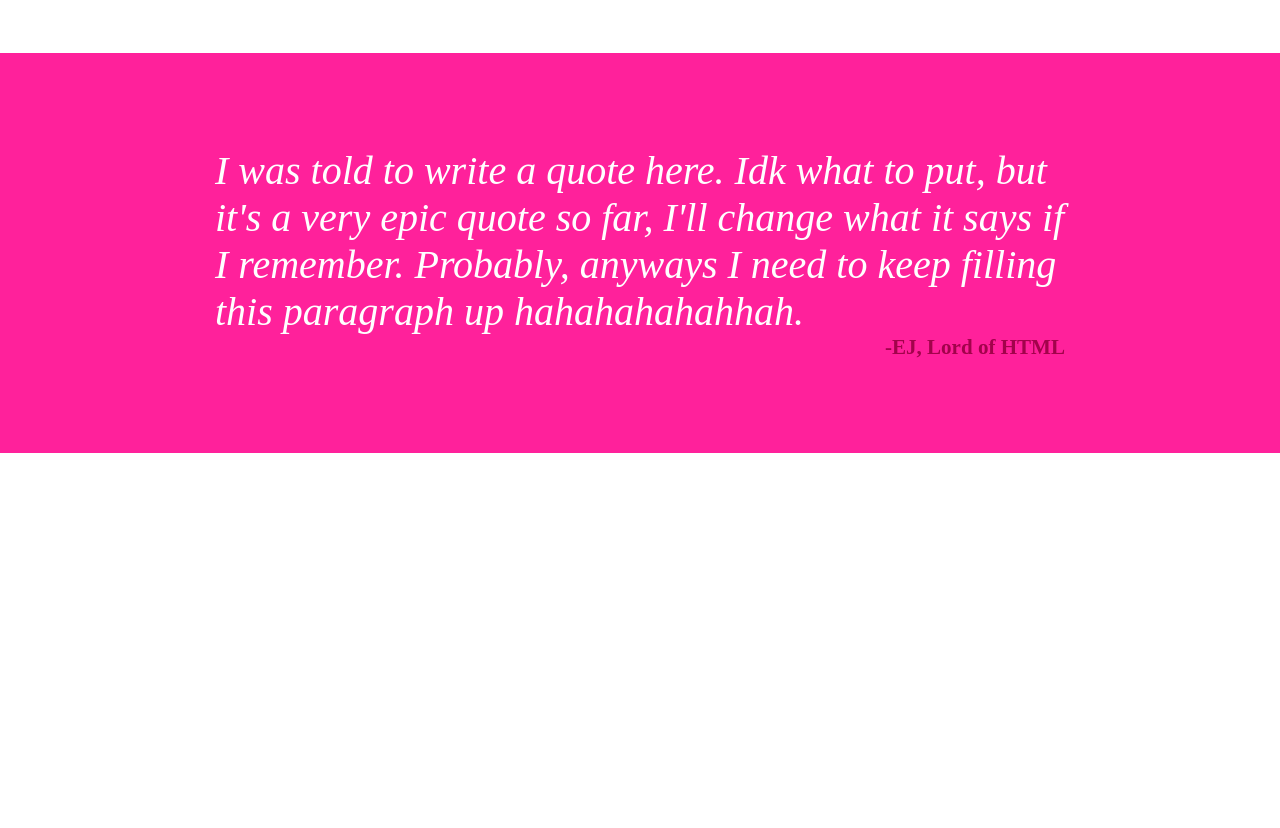
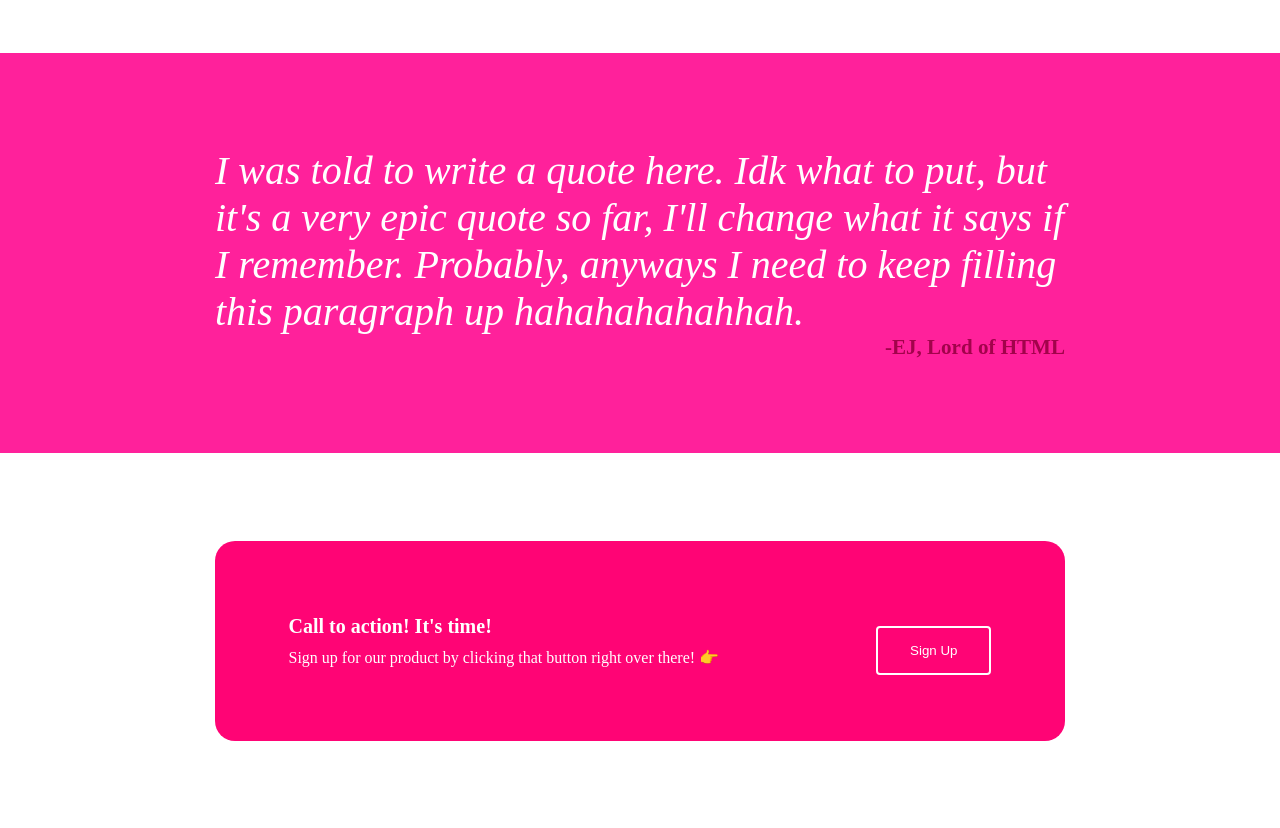
Before and after one commit to thatejguy/landing-page, a plain HTML site: page index.html in a window 1280 px wide. Shown: the part 697-1525 px from the top of the page. Before the commit the page ends 1150 px from the top, so only its background shows below. Drawn offline with Linux system fonts and the light colour scheme.

Commit message:
Added new section which contains a signup container

```diff
--- a/index.html
+++ b/index.html
@@ -66,5 +66,22 @@
         </div>
     </section>
 
+    <section class="signup">
+        <div class="signupcontainer">
+            <div class="textboxcontainer">
+               <div class="actiontext">
+                <h4>Call to action! It's time!</h4>
+                <p>Sign up for our product by clicking that button right over there! &#128073</p>
+               </div>
+
+               <div class="buttoncontainer">
+                <button class="footerbutton">Sign Up</button>
+               </div>
+
+
+            </div>
+        </div>
+    </section>
+
 </body>
 </html>
--- a/styles.css
+++ b/styles.css
@@ -149,3 +149,50 @@ a {
     color: rgb(162, 3, 75);
     font-size: 18px;
 }
+
+.signup {
+    height: 375px;
+    display: flex;
+    align-items: center;
+}
+
+.signupcontainer {
+    display: flex;
+    margin: 0 auto;
+    max-width: 850px;
+    justify-content: center;
+}
+
+.textboxcontainer {
+    background: rgb(255, 4, 117);
+    width: 950px;
+    height: 200px;
+    display: flex;
+    justify-content: space-around;
+    align-items: center;
+    border-radius: 20px;
+}
+
+.actiontext h4 {
+    color: white;
+    font-size: 20px;
+    font-weight: bold;
+    margin-bottom: 10px;
+}
+
+.actiontext p {
+    color: white;
+}
+
+.footerbutton {
+    color: white;
+    background-color: rgb(255, 4, 117);
+    margin-top: 20px;
+    margin-left: 10px;
+    border: none;
+    padding: 15px 32px;
+    text-align: center;
+    text-decoration: none;
+    border-radius: 4px;
+    border: 2px solid white;
+}
```
